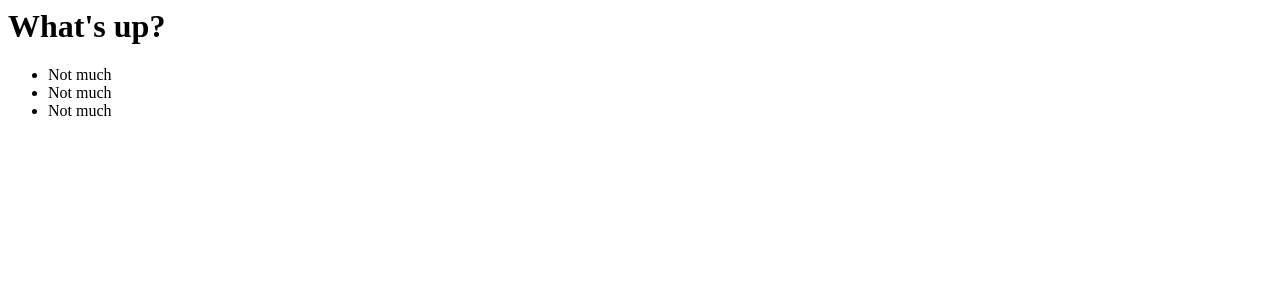
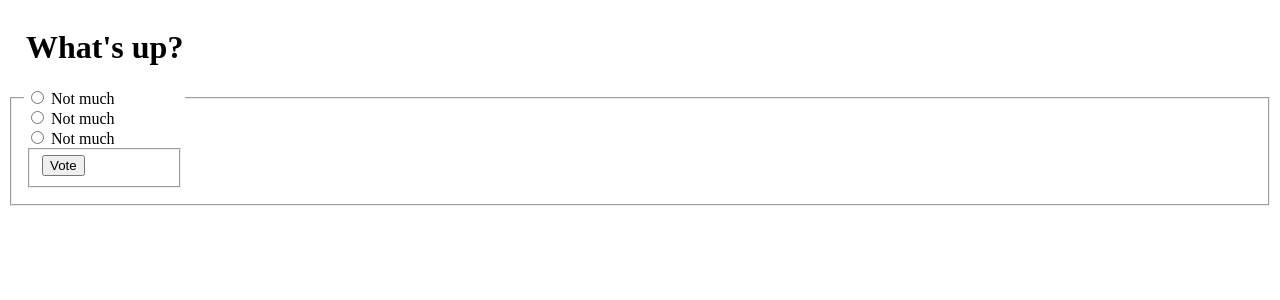
Before and after one commit to alefmiguel/Django-Project, a Django app: page /polls/1/ in a window 1280 px wide. Shown: the top 300 px of the page. Run offline with Django 4.2, Linux system fonts and the light colour scheme; data comes from the database, SQL or seed files in the repository.

Commit message:
começando o cap04

```diff
--- a/mysite/polls/templates/polls/detail.html
+++ b/mysite/polls/templates/polls/detail.html
@@ -1,11 +1,31 @@
+<form action="{ % url 'polls:vote' question.id % }" method="post">
+{% csrf_token %}
+<fieldset>
+    <legend>
         <h1>
             {{ question.question_text }}
         </h1>
 
-<ul>
+        {% if error_message %}
+
+        <p>
+            <strong>
+                {{ error_message }}
+            </strong>
+        </p>
+
+        {% endif %}
+
         {% for choice in question.choice_set.all %}
-        <li>
+            <input type="radio" name="choice" id="choice {{ forloop.counter }}" value="{{ choice.id }}">
+            <label for="choice{{ forlopp.counter }}">
                 {{ choice.choice_text }}
-        </li>
+            </label>
+
+            <br>
                 {% endfor %}
-</ul>
+            <fieldset>
+                <input type="submit" value="Vote">
+            </fieldset>
+    </legend>
+</fieldset>
```
Lines whose indentation alone changed are shown as unchanged.
